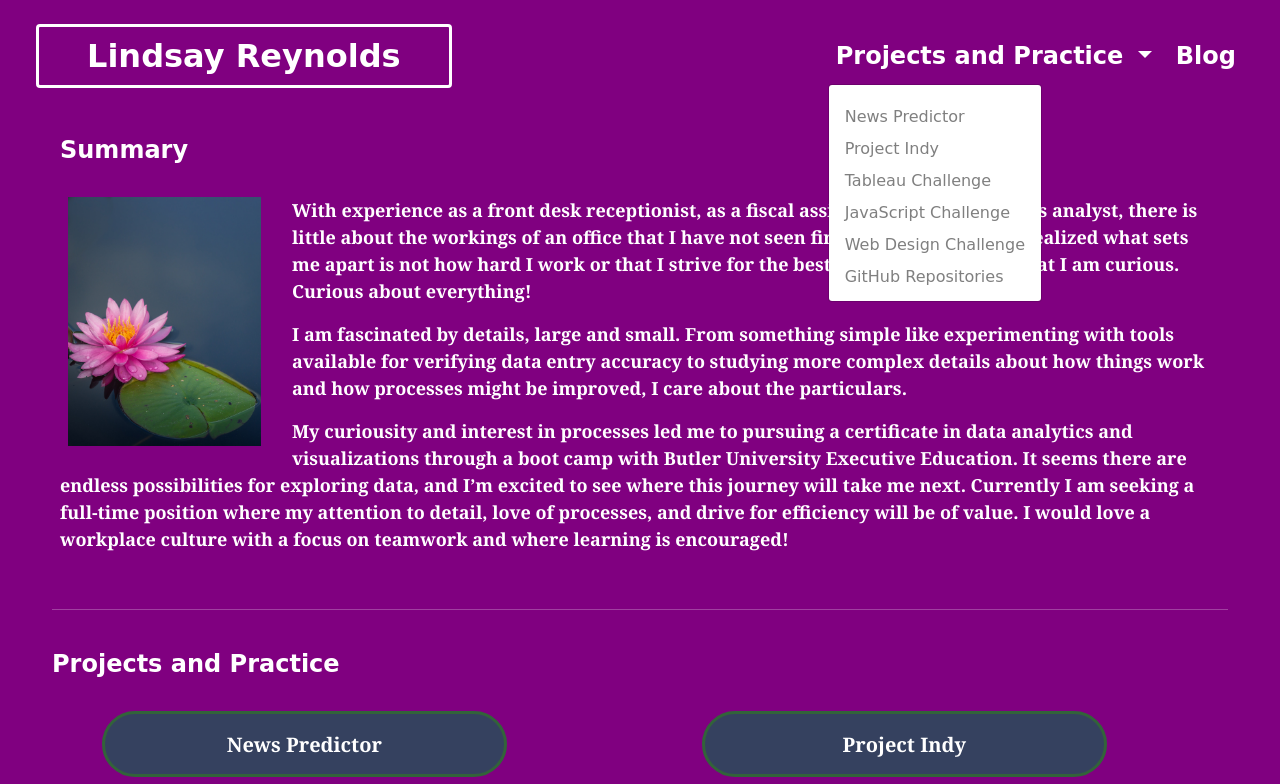
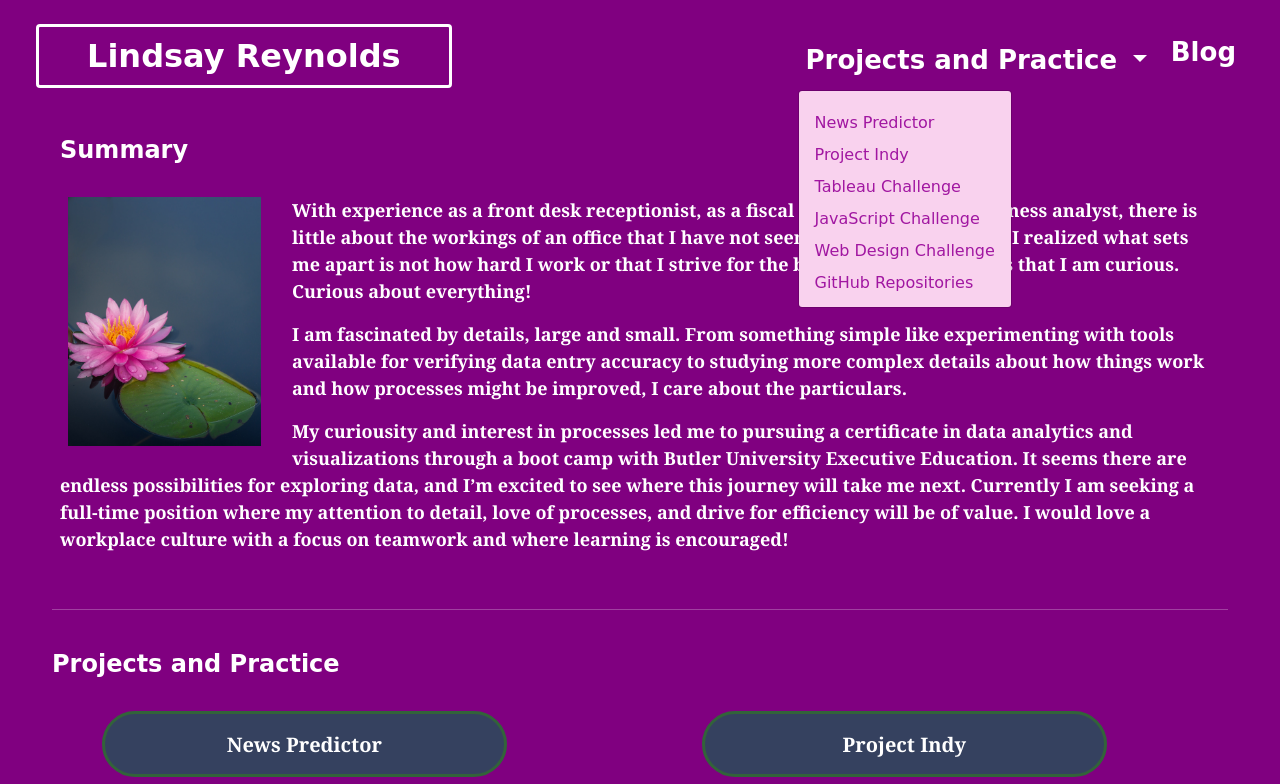
Before and after one commit to ic17rey/ic17rey.github.io, a plain HTML site: page index.html in a window 1280 px wide. Both pictures are taken after a click on the button "Projects and Practice". Shown: the top 784 px of the page. Drawn offline with nearby package versions, Linux system fonts and the light colour scheme.

Commit message:
Dropdown styles updated

```diff
--- a/index.html
+++ b/index.html
@@ -40,19 +40,20 @@
         <ul class="navbar-nav ms-auto">
 
           <li class="nav-item dropdown">
+            <div class="col-lg-5 col-md-5 col-sm-7 pt-md-2 pt-sm-2">
 
             <a class="nav-link dropdown-toggle active pt-2 pb-2 pe-3" href="#" id="navbarDropdown"
             role="button" data-bs-toggle="dropdown" aria-expanded="false">Projects and Practice
             </a>
 
-            <ul class="dropdown-menu" aria-labelledby="navbarDropdown">
+            <ul class="dropdown-menu"  style="background-color:hsl(317, 78%, 90%)" aria-labelledby="navbarDropdown">
               <div class="col-md-12 col-sm-12 pt-md-2 pt-sm-2">
-                <li><a class="dropdown-item text-black-50" href="https://news-predictor.herokuapp.com/" target="_blank">News Predictor</a></li>
-                <li><a class="dropdown-item text-black-50" href="https://projectindy.herokuapp.com/" target="_blank">Project Indy</a></li>
-                <li><a class="dropdown-item text-black-50" href="https://public.tableau.com/app/profile/lindsay.reynolds4617/viz/CitiBikeAnalysisforJerseyCity/CitiBikeRentalsAnalysis-JerseyCity" target="_blank">Tableau Challenge</a></li>
-                <li><a class="dropdown-item text-black-50" href="https://ic17rey.github.io/plotly-challenge/" target="_blank">JavaScript Challenge</a></li>
-                <li><a class="dropdown-item text-black-50" href="https://ic17rey.github.io/Web-Design-Challenge/">Web Design Challenge</a></li>
-                <li><a class="dropdown-item text-black-50" href="https://github.com/ic17rey" target="_blank">GitHub Repositories</a></li>
+                <li><a class="dropdown-item" href="https://news-predictor.herokuapp.com/" target="_blank">News Predictor</a></li>
+                <li><a class="dropdown-item" href="https://projectindy.herokuapp.com/" target="_blank">Project Indy</a></li>
+                <li><a class="dropdown-item" href="https://public.tableau.com/app/profile/lindsay.reynolds4617/viz/CitiBikeAnalysisforJerseyCity/CitiBikeRentalsAnalysis-JerseyCity" target="_blank">Tableau Challenge</a></li>
+                <li><a class="dropdown-item" href="https://ic17rey.github.io/plotly-challenge/" target="_blank">JavaScript Challenge</a></li>
+                <li><a class="dropdown-item" href="https://ic17rey.github.io/Web-Design-Challenge/">Web Design Challenge</a></li>
+                <li><a class="dropdown-item" href="https://github.com/ic17rey" target="_blank">GitHub Repositories</a></li>
 
                 <!-- A link to an asset in the files looks like this: <li><a class="dropdown-item text-black-50" href="./visualizations/cloudiness.html">Cloudiness</a></li>-->
               </div>
--- a/style.css
+++ b/style.css
@@ -9,8 +9,13 @@
 }
 
 .nav-item {
-  font-size: 24px; font-weight: bold;
+  font-size: 26px;
+  font-weight: bold;
   font-family: "Lucida Handwriting", cursive;
+}
+
+.dropdown-item{
+  color: #a117a1
 }
 
 h3, h5 {
@@ -80,6 +85,10 @@ img {
 
 /* Adjusting for responsiveness */
 @media (max-width: 1366px) {
+  .dropdown-item{
+    color: #a117a1
+  }
+
   h6 {
     color: white;
     font-size: 20px;
@@ -133,6 +142,10 @@ img {
   .nav-item {
     font-size: 18px; font-weight: bold;
     font-family: "Lucida Handwriting", cursive;
+  }
+
+  .dropdown-item{
+    color: #a117a1
   }
 
   h3, h5 {
@@ -206,6 +219,10 @@ img {
     font-family: "Lucida Handwriting", cursive;
   }
 
+  .dropdown-item{
+    color: #a117a1
+  }
+
   h3, h5 {
     font-family: "Lucida Handwriting", cursive;
     font-size: 16px;
```
